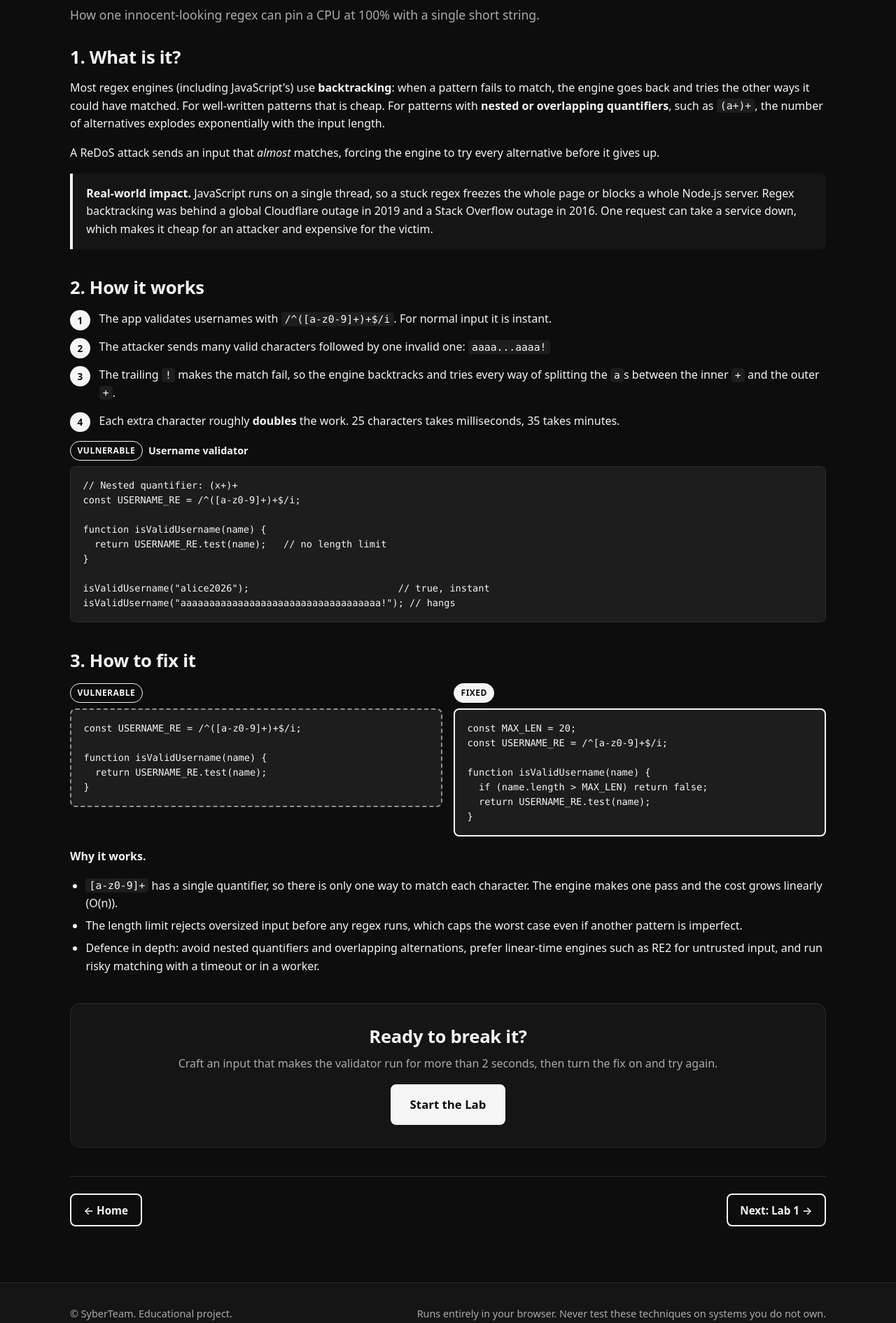
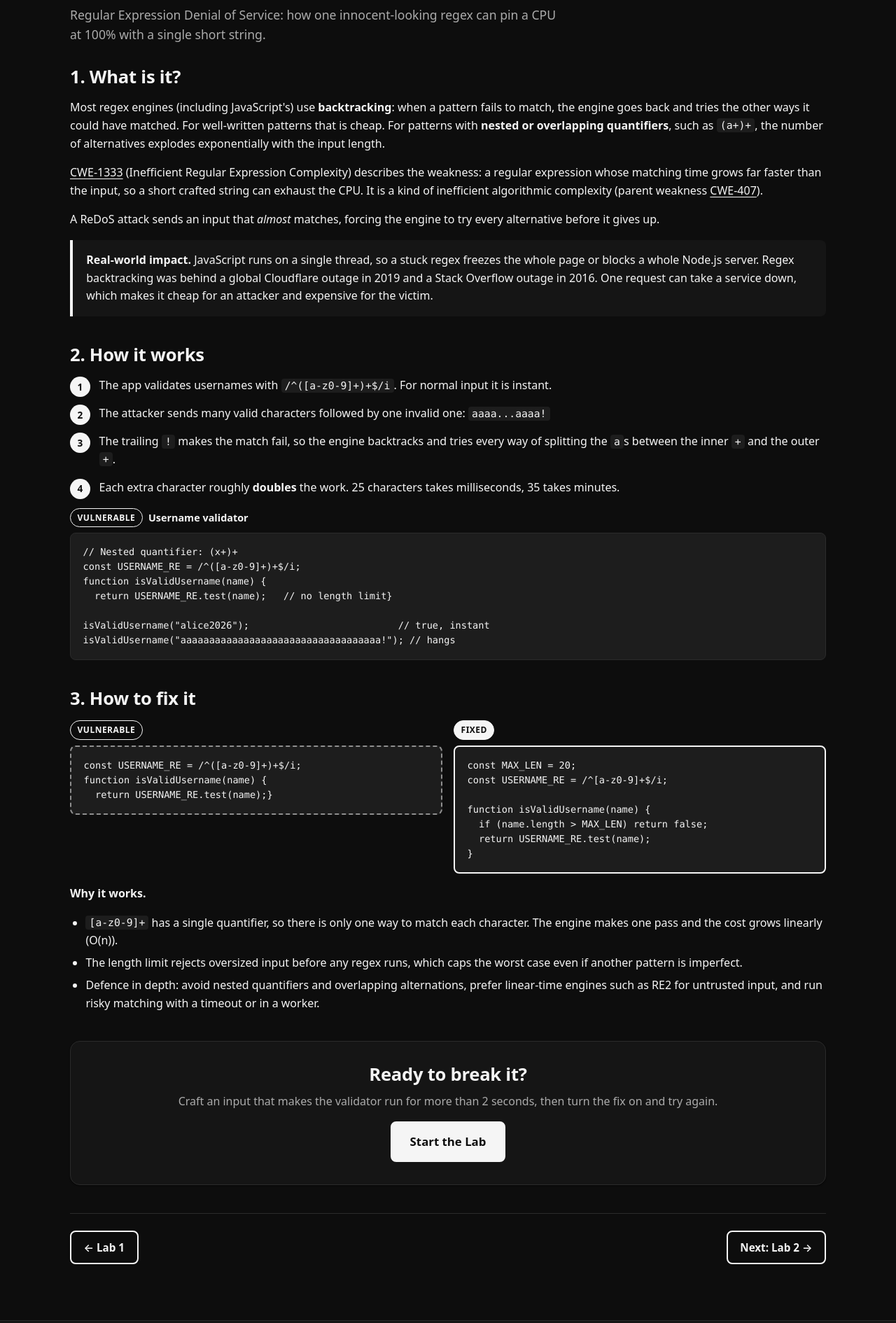
Before and after one commit to TareqDahbour/Final-Project, a plain HTML site: page redos-lesson.html in a window 1280 px wide. Shown: the part 209-2099 px from the top of the page at 70% size. Drawn offline with Linux system fonts and the light colour scheme.

Commit message:
Update redos-lesson.html

```diff
--- a/redos-lesson.html
+++ b/redos-lesson.html
@@ -3,8 +3,8 @@
 <head>
   <meta charset="utf-8">
   <meta name="viewport" content="width=device-width, initial-scale=1">
-  <title>Lab 1 Lesson: ReDoS | SyberTeam</title>
-  <meta name="description" content="Learn how Regular Expression Denial of Service works and how to fix it.">
+  <title>Lab 2 Lesson: ReDoS (CWE-1333) | CyberTeam</title>
+  <meta name="description" content="Learn how Regular Expression Denial of Service (CWE-1333) works and how to fix it.">
   <link rel="stylesheet" href="style.css">
   <script src="script.js" defer></script>
 </head>
@@ -13,13 +13,13 @@
 
   <header class="site-header">
     <div class="container nav">
-      <a class="brand" href="index.html" aria-label="SyberTeam home"><span class="brand-mark" aria-hidden="true">S</span>SyberTeam</a>
+      <a class="brand" href="index.html" aria-label="CyberTeam home"><span class="brand-mark" aria-hidden="true">C</span>CyberTeam</a>
       <button class="nav-toggle" type="button" aria-expanded="false" aria-controls="nav-links">Menu</button>
       <nav aria-label="Main">
         <ul id="nav-links" class="nav-links">
           <li><a href="index.html" data-nav="home">Home</a></li>
-          <li><a href="redos-lesson.html" data-nav="lab1">Lab 1</a></li>
-          <li><a href="logic-lesson.html" data-nav="lab2">Lab 2</a></li>
+          <li><a href="logic-lesson.html" data-nav="lab1">Lab 1</a></li>
+          <li><a href="redos-lesson.html" data-nav="lab2">Lab 2</a></li>
           <li><a href="proto-lesson.html" data-nav="lab3">Lab 3</a></li>
         </ul>
       </nav>
@@ -28,14 +28,15 @@
 
   <main id="main" class="container page lesson">
     <div class="page-head">
-      <p class="crumb">LAB 1 &middot; LESSON</p>
-      <h1>Regular Expression Denial of Service (ReDoS)</h1>
-      <p>How one innocent-looking regex can pin a CPU at 100% with a single short string.</p>
+      <p class="crumb">LAB 2 &middot; LESSON</p>
+      <h1>ReDoS (CWE-1333)</h1>
+      <p>Regular Expression Denial of Service: how one innocent-looking regex can pin a CPU at 100% with a single short string.</p>
     </div>
 
     <section aria-labelledby="what">
       <h2 id="what">1. What is it?</h2>
       <p>Most regex engines (including JavaScript's) use <strong>backtracking</strong>: when a pattern fails to match, the engine goes back and tries the other ways it could have matched. For well-written patterns that is cheap. For patterns with <strong>nested or overlapping quantifiers</strong>, such as <code>(a+)+</code>, the number of alternatives explodes exponentially with the input length.</p>
+      <p><a href="https://cwe.mitre.org/data/definitions/1333.html" target="_blank" rel="noopener noreferrer">CWE-1333</a> (Inefficient Regular Expression Complexity) describes the weakness: a regular expression whose matching time grows far faster than the input, so a short crafted string can exhaust the CPU. It is a kind of inefficient algorithmic complexity (parent weakness <a href="https://cwe.mitre.org/data/definitions/407.html" target="_blank" rel="noopener noreferrer">CWE-407</a>).</p>
       <p>A ReDoS attack sends an input that <em>almost</em> matches, forcing the engine to try every alternative before it gives up.</p>
       <div class="callout">
         <p><strong>Real-world impact.</strong> JavaScript runs on a single thread, so a stuck regex freezes the whole page or blocks a whole Node.js server. Regex backtracking was behind a global Cloudflare outage in 2019 and a Stack Overflow outage in 2016. One request can take a service down, which makes it cheap for an attacker and expensive for the victim.</p>
@@ -53,11 +54,9 @@
       <figure>
         <figcaption><span class="badge">Vulnerable</span> Username validator</figcaption>
 <pre class="code"><code>// Nested quantifier: (x+)+
-const USERNAME_RE = /^([a-z0-9]+)+$/i;
-
+<span class="hl-vuln">const USERNAME_RE = /^([a-z0-9]+)+$/i;</span>
 function isValidUsername(name) {
-  return USERNAME_RE.test(name);   // no length limit
-}
+<span class="hl-vuln">  return USERNAME_RE.test(name);   // no length limit</span>}
 
 isValidUsername("alice2026");                          // true, instant
 isValidUsername("aaaaaaaaaaaaaaaaaaaaaaaaaaaaaaaaaaa!"); // hangs</code></pre>
@@ -69,11 +68,9 @@ isValidUsername("aaaaaaaaaaaaaaaaaaaaaaaaaaaaaaaaaaa!"); // hangs</code></pre>
       <div class="compare">
         <figure class="bad">
           <figcaption><span class="badge">Vulnerable</span></figcaption>
-<pre class="code"><code>const USERNAME_RE = /^([a-z0-9]+)+$/i;
-
+<pre class="code"><code><span class="hl-vuln">const USERNAME_RE = /^([a-z0-9]+)+$/i;</span>
 function isValidUsername(name) {
-  return USERNAME_RE.test(name);
-}</code></pre>
+<span class="hl-vuln">  return USERNAME_RE.test(name);</span>}</code></pre>
         </figure>
         <figure class="good">
           <figcaption><span class="badge badge-solid">Fixed</span></figcaption>
@@ -101,14 +98,14 @@ function isValidUsername(name) {
     </section>
 
     <nav class="pager" aria-label="Lesson navigation">
-      <a class="btn btn-outline" href="index.html">&larr; Home</a>
-      <a class="btn btn-outline" href="redos-lab.html">Next: Lab 1 &rarr;</a>
+      <a class="btn btn-outline" href="logic-lab.html">&larr; Lab 1</a>
+      <a class="btn btn-outline" href="redos-lab.html">Next: Lab 2 &rarr;</a>
     </nav>
   </main>
 
   <footer class="site-footer">
     <div class="container">
-      <span>&copy; SyberTeam. Educational project.</span>
+      <span>&copy; CyberTeam. Educational project.</span>
       <span>Runs entirely in your browser. Never test these techniques on systems you do not own.</span>
     </div>
   </footer>
```
